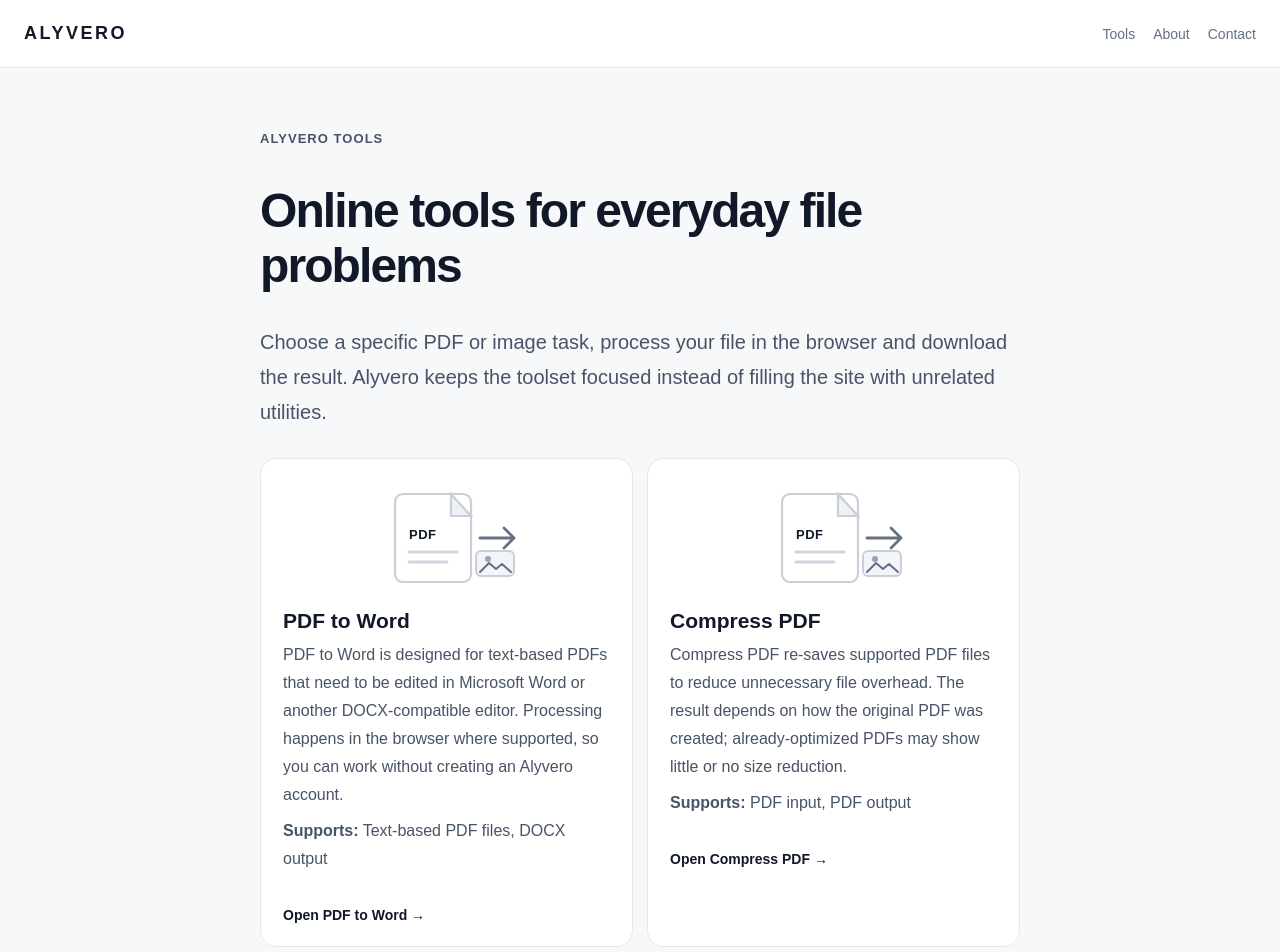
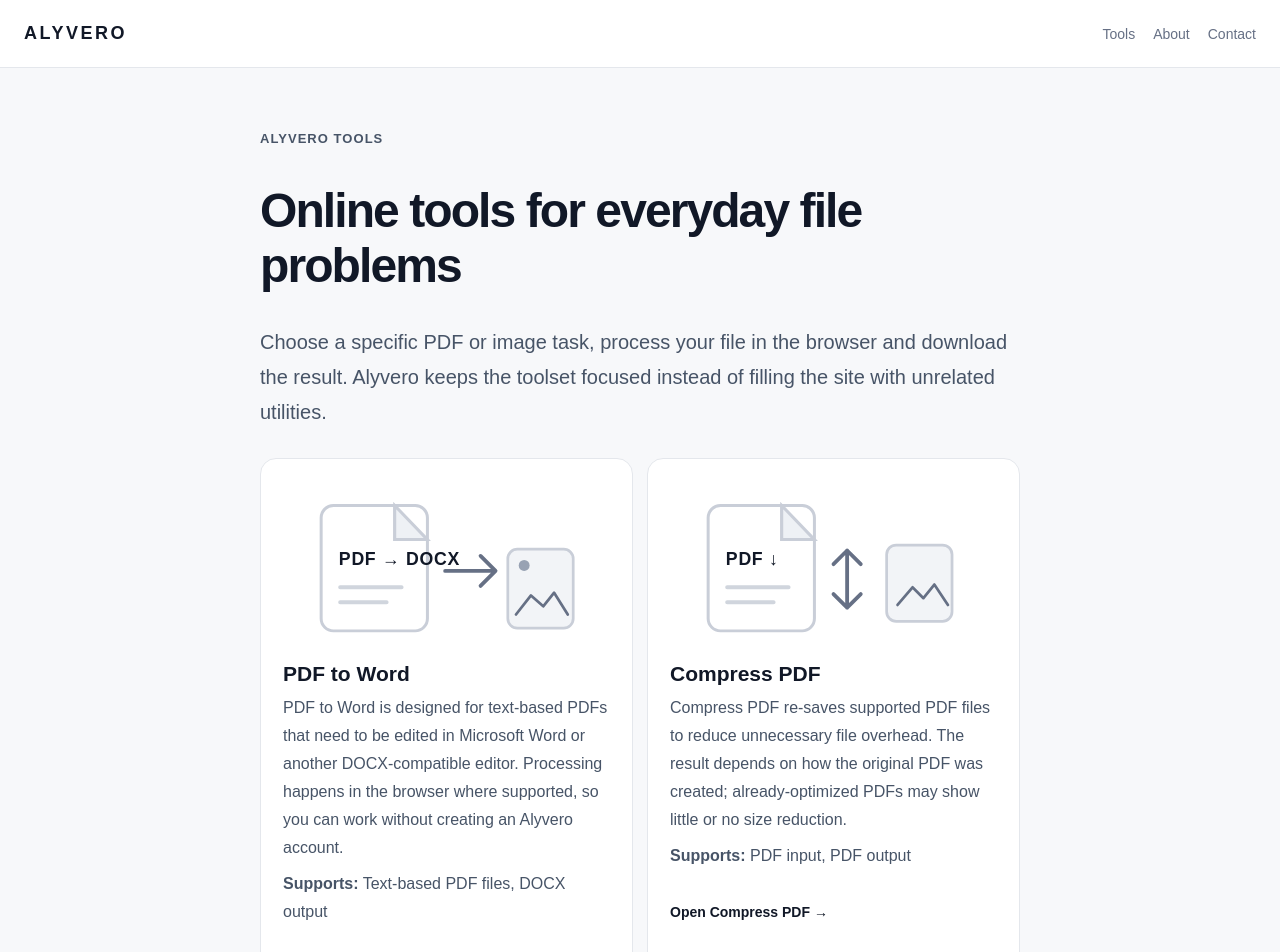
Before and after one commit to rindodi/alyvero, a Next.js app: page /tools in a window 1280 px wide. Shown: the top 952 px of the page. Built offline with nearby package versions, Linux system fonts and the light colour scheme.

Commit message:
feat: upgrade Alyvero tools directory illustrations

```diff
--- a/app/tools/page.tsx
+++ b/app/tools/page.tsx
@@ -3,61 +3,24 @@ import Link from "next/link";
 import { tools } from "@/lib/tools";
 
 const siteUrl = "https://www.alyvero.co.ke";
-
 export const metadata: Metadata = {
   title: "All Online File Tools",
   description: "Browse Alyvero's PDF and image tools for converting, compressing and creating files in your browser.",
   alternates: { canonical: "/tools" },
   openGraph: { title: "All Online File Tools | Alyvero", description: "Browse Alyvero's PDF and image tools for common file conversion and compression problems.", url: `${siteUrl}/tools`, type: "website" },
 };
-
-const schema = {
-  "@context": "https://schema.org",
-  "@type": "ItemList",
-  name: "Alyvero online file tools",
-  itemListElement: tools.map((tool, index) => ({
-    "@type": "ListItem",
-    position: index + 1,
-    name: tool.name,
-    url: `${siteUrl}/${tool.slug}`,
-  })),
-};
-
-export default function ToolsPage() {
-  return (
-    <div className="container content-page tools-page">
-      <script type="application/ld+json" dangerouslySetInnerHTML={{ __html: JSON.stringify(schema) }} />
-      <p className="eyebrow">Alyvero tools</p>
-      <h1>Online tools for everyday file problems</h1>
-      <p className="lead">Choose a specific PDF or image task, process your file in the browser and download the result. Alyvero keeps the toolset focused instead of filling the site with unrelated utilities.</p>
-      <div className="tool-directory">
-        {tools.map((tool) => (
-          <article className="directory-card" key={tool.slug}>
-            <div className="alyvero-mini-art" aria-hidden="true">
-  <svg viewBox="0 0 180 110" role="presentation">
-    <rect x="38" y="12" width="76" height="88" rx="8" className="art-paper"/>
-    <path d="M94 12v22h20" className="art-fold"/>
-    <path d="M94 12l20 22H94z" className="art-fold-fill"/>
-    <text x="52" y="57" className="art-label">{tool.slug === "heic-to-jpg" ? "HEIC" : tool.slug === "compress-image" || tool.slug === "image-to-pdf" ? "IMG" : "PDF"}</text>
-    <path d="M52 70h48M52 80h38" className="art-line"/>
-    <path d="M123 56h34m-10-10 10 10-10 10" className="art-arrow"/>
-    <rect x="119" y="69" width="38" height="25" rx="5" className="art-image"/>
-    <circle cx="131" cy="77" r="3" className="art-sun"/>
-    <path d="M123 90l9-9 7 6 6-5 9 8" className="art-mountain"/>
-  </svg>
-</div>
-            <h2><Link href={`/${tool.slug}`}>{tool.name}</Link></h2>
-            <p>{tool.longDescription}</p>
-            <p><strong>Supports:</strong> {tool.supported.join(", ")}</p>
-            <Link className="tool-link" href={`/${tool.slug}`}>Open {tool.name} →</Link>
-          </article>
-        ))}
-      </div>
-      <section className="content-block">
-        <h2>How Alyvero works</h2>
-        <p>Pick a tool, select a supported file and process it. Tool pages explain important limitations before you use them, and the original file remains separate from the downloaded result.</p>
-        <p>For privacy information, see the <Link href="/privacy">Privacy Policy</Link>. For questions or reports, use <Link href="/contact">Contact Alyvero</Link>.</p>
-      </section>
-    </div>
-  );
+const schema = { "@context":"https://schema.org","@type":"ItemList",name:"Alyvero online file tools",itemListElement:tools.map((tool,index)=>({"@type":"ListItem",position:index+1,name:tool.name,url:`${siteUrl}/${tool.slug}`})) };
+function ToolArt({slug}:{slug:string}) {
+  const kind=slug==="pdf-to-word"?"PDF → DOCX":slug==="compress-pdf"?"PDF ↓":slug==="compress-image"?"IMG ↓":slug==="heic-to-jpg"?"HEIC → JPG":"IMG → PDF";
+  return <div className="alyvero-tool-art" aria-hidden="true"><svg viewBox="0 0 240 130" role="presentation">
+    <rect x="28" y="18" width="78" height="92" rx="9" className="art-paper"/><path d="M82 18v25h24" className="art-fold"/><path d="M82 18l24 25H82z" className="art-fold-fill"/>
+    <text x="41" y="62" className="art-label">{kind}</text><path d="M42 78h45M42 89h34" className="art-line"/>
+    {slug==="compress-pdf"||slug==="compress-image" ? <><path d="M130 51v42M120 61l10-10 10 10M120 83l10 10 10-10" className="art-arrow"/><rect x="159" y="47" width="48" height="56" rx="7" className="art-image"/><path d="M167 91l11-13 8 8 8-10 10 15" className="art-mountain"/></> : <><path d="M119 66h36m-10-11 11 11-11 11" className="art-arrow"/><rect x="165" y="50" width="48" height="58" rx="7" className="art-image"/><circle cx="177" cy="62" r="4" className="art-sun"/><path d="M171 98l11-14 9 8 8-10 10 16" className="art-mountain"/></>}
+  </svg></div>;
 }
+export default function ToolsPage(){return <div className="container content-page tools-page">
+<script type="application/ld+json" dangerouslySetInnerHTML={{__html:JSON.stringify(schema)}}/>
+<p className="eyebrow">Alyvero tools</p><h1>Online tools for everyday file problems</h1><p className="lead">Choose a specific PDF or image task, process your file in the browser and download the result. Alyvero keeps the toolset focused instead of filling the site with unrelated utilities.</p>
+<div className="tool-directory">{tools.map(tool=><article className="directory-card" key={tool.slug}><ToolArt slug={tool.slug}/><h2><Link href={`/${tool.slug}`}>{tool.name}</Link></h2><p>{tool.longDescription}</p><p><strong>Supports:</strong> {tool.supported.join(", ")}</p><Link className="tool-link" href={`/${tool.slug}`}>Open {tool.name} →</Link></article>)}</div>
+<section className="content-block"><h2>How Alyvero works</h2><p>Pick a tool, select a supported file and process it. Tool pages explain important limitations before you use them, and the original file remains separate from the downloaded result.</p><p>For privacy information, see the <Link href="/privacy">Privacy Policy</Link>. For questions or reports, use <Link href="/contact">Contact Alyvero</Link>.</p></section>
+</div>}
```
